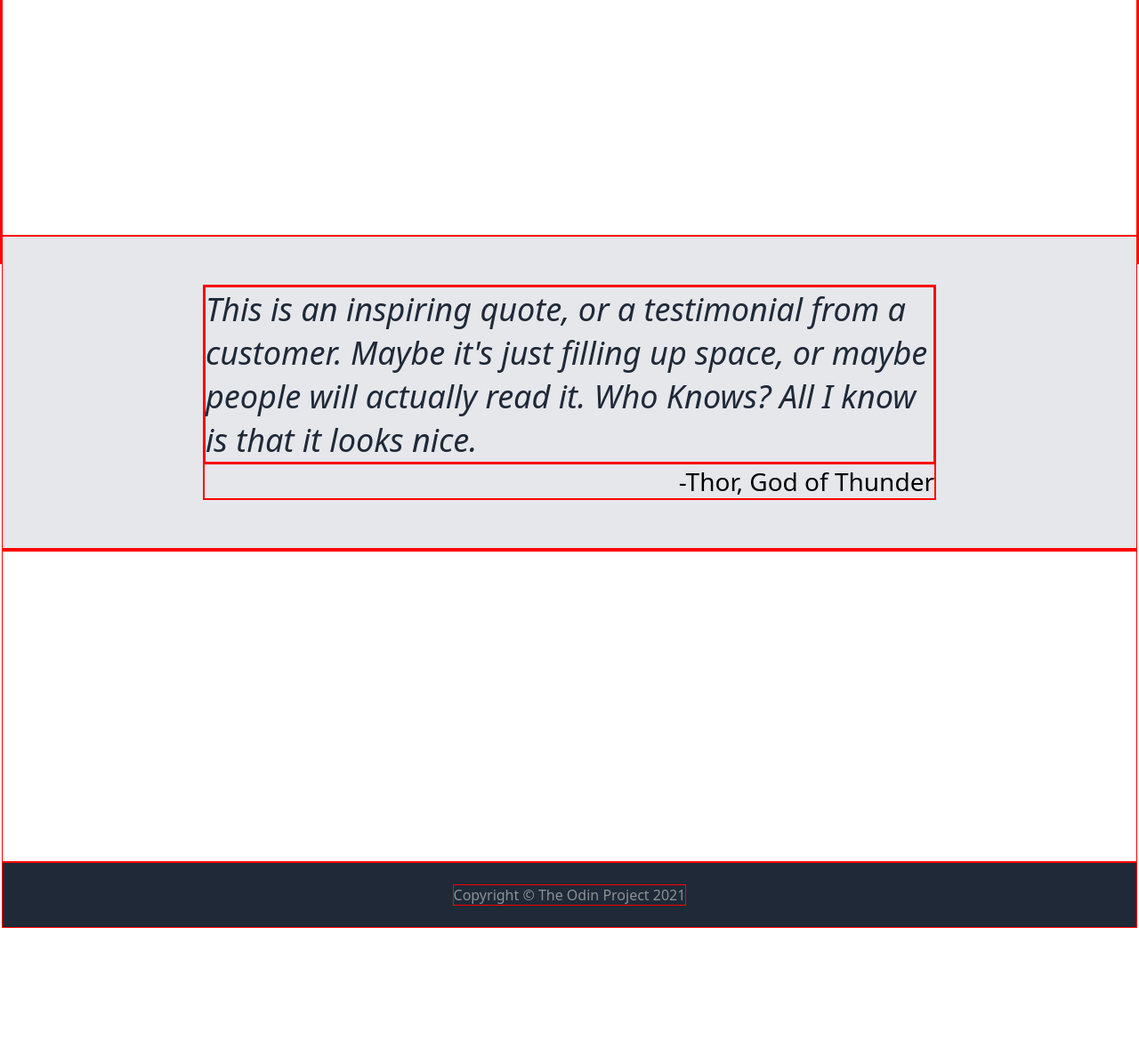
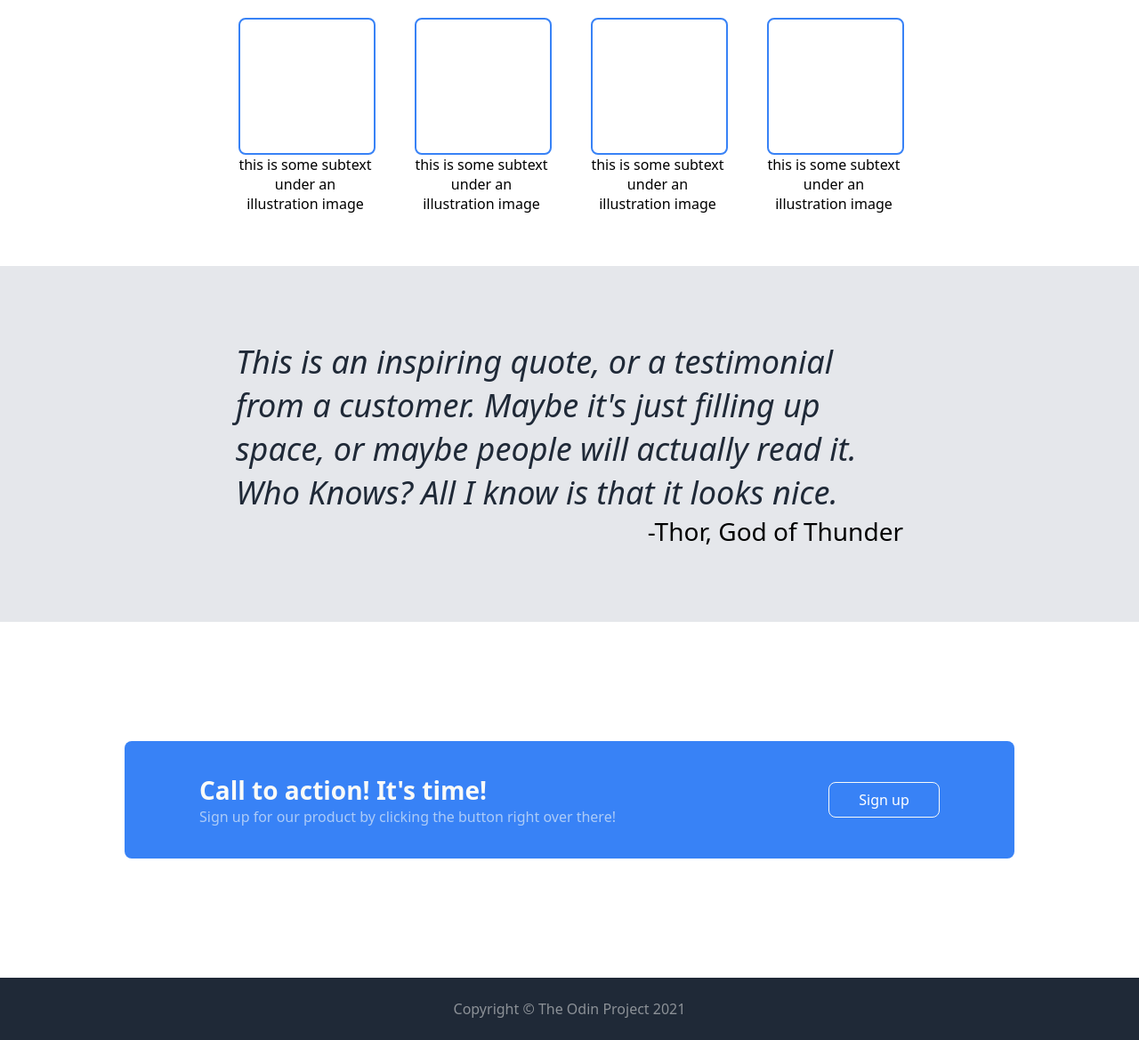
Before and after one commit to jonnymcilroy/odin-project-landing-page, a plain HTML site: page index.html in a window 1280 px wide. Shown: the part 507-1676 px from the top of the page at 89% size. Before the commit the page ends 1550 px from the top, so only its background shows below. Drawn offline with Linux system fonts and the light colour scheme.

Commit message:
signup section HTML CSS

```diff
--- a/index.html
+++ b/index.html
@@ -39,6 +39,24 @@
     <div class="info-header">
       <div>Some random information.</div>
     </div>
+    <div class="info-container">
+      <div class="item">
+        <div class="box"></div>
+        <div>this is some subtext under an illustration image</div>
+      </div>
+      <div class="item">
+        <div class="box"></div>
+        <div>this is some subtext under an illustration image</div>
+      </div>
+      <div class="item">
+        <div class="box"></div>
+        <div>this is some subtext under an illustration image</div>
+      </div>
+      <div class="item">
+        <div class="box"></div>
+        <div>this is some subtext under an illustration image</div>
+      </div>
+    </div>
   </div>
   <div class="quote">
     <div class="quote-body">
@@ -52,7 +70,16 @@
     </div>
   </div>
   <div class="signup">
-    <div>
+    <div class="signup-content-box">
+      <div class="signup-content">
+        <div class="signup-content-text">
+          <div class="signup-title">Call to action! It's time!</div>
+          <div class="signup-body">Sign up for our product by clicking the button right over there!</div>
+        </div>
+        <div class="signup-button">
+          <button><a href="#">Sign up</a></button>
+        </div>
+      </div>
     </div>
   </div>
   <div class="footer">
--- a/styles.css
+++ b/styles.css
@@ -7,9 +7,7 @@ body {
     justify-content: space-between;
 }
 
-* {
-    border: 1px solid red;
-}
+
 
 .header {
     background-color: #1f2937;
@@ -71,7 +69,7 @@ ul a,
 }
 
 .hero-content-left {
-
+    padding-right: 48px;
     flex-direction: column;
     justify-content: space-around;
 }
@@ -99,20 +97,44 @@ button a {
 
 }
 
-.footer {
-    color: rgba(249, 250, 248, 0.5);
-    background-color: #1f2937;
-    display: flex;
-    justify-content: center;
-    align-items: center;
-    padding: 24px;
-}
 
 .info,
 .quote,
 .signup {
     flex: 1;
-    min-height: 350px;
+    min-height: 400px;
+}
+
+.info-header {
+    display: flex;
+    align-items: center;
+    justify-content: center;
+    padding: 36px 0;
+    font-size: 36px;
+    font-weight: 900;
+    color: #1f2937;
+}
+
+.info-container {
+    display: flex;
+    justify-content: center;
+    gap: 48px;
+
+}
+
+.item {
+    width: 150px;
+    height: auto;
+    text-align: center;
+
+}
+
+.box {
+    border: 2px solid #3882f6;
+    border-radius: 8px;
+    width: 150px;
+    height: 150px;
+
 }
 
 .quote {
@@ -126,7 +148,7 @@ button a {
 
 .quote-text {
     font-weight: 100;
-
+    width: 750px;
     font-size: 36px;
     color: #1f2937;
     display: flex;
@@ -136,3 +158,46 @@ button a {
     font-size: 28px;
     text-align: right;
 }
+
+.signup {
+    display: flex;
+    align-items: center;
+    justify-content: center;
+}
+
+.signup-content-box {
+    background-color: #3882f6;
+    width: 1000px;
+    border-radius: 8px;
+
+}
+
+.signup-content {
+    display: flex;
+    align-items: center;
+    justify-content: space-between;
+    padding: 36px 84px;
+    color: #F9FAF8;
+}
+
+.signup button {
+    border: 1px solid #F9FAF8;
+}
+
+.signup-title {
+    font-size: 28px;
+    font-weight: 900;
+}
+
+.signup-body {
+    color: rgba(250, 251, 249, 0.6);
+}
+
+.footer {
+    color: rgba(249, 250, 248, 0.5);
+    background-color: #1f2937;
+    display: flex;
+    justify-content: center;
+    align-items: center;
+    padding: 24px;
+}
```
